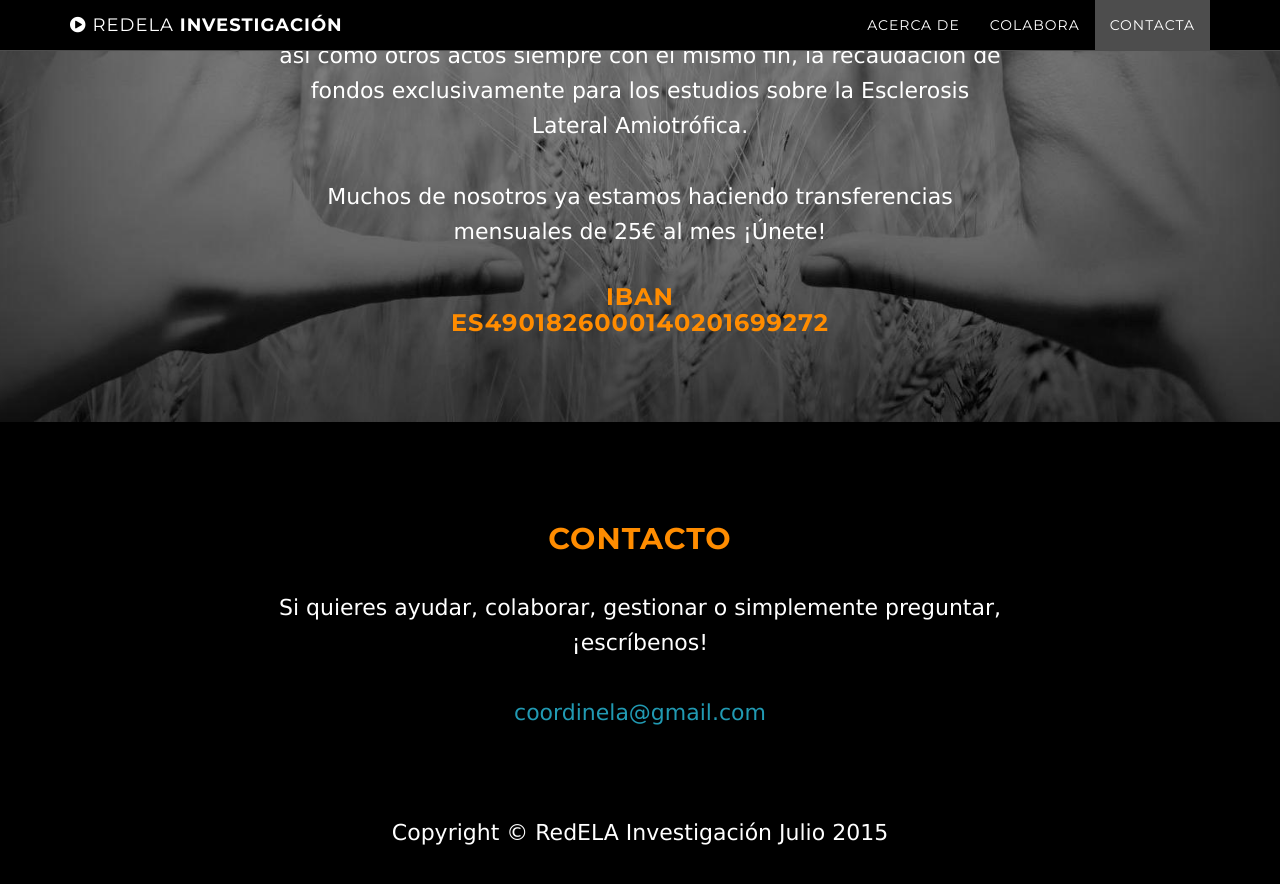
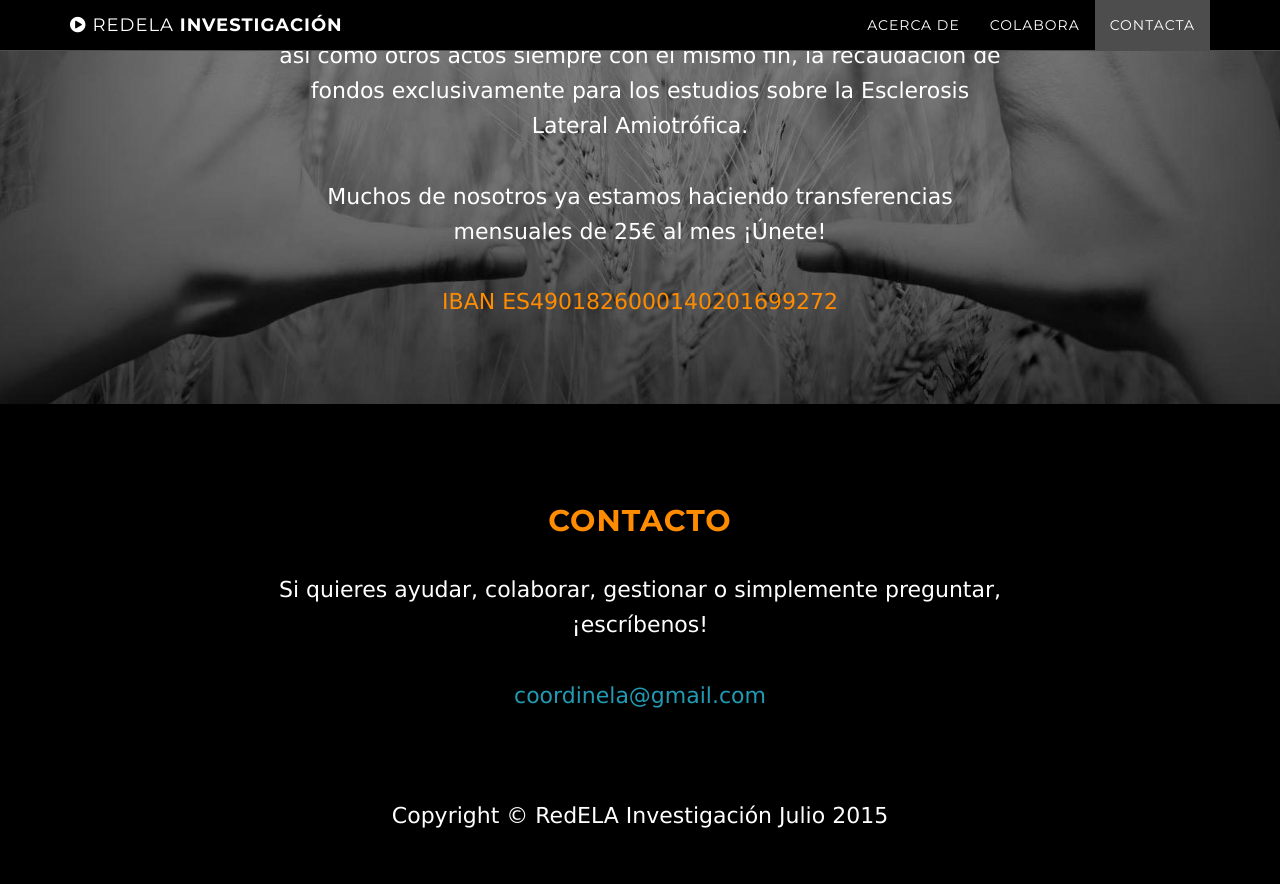
Before and after one commit to redela-investigacion/redela-investigacion-site, a Jekyll site: the page built from index.html, in a window 1280 px wide and 900 px high, scrolled down 1986 px. Shown: the top 884 px of the window. Built offline with Jekyll 4.4.1, drawn with Linux system fonts in a browser that asks for light colours.

Commit message:
fixes colabora section

```diff
--- a/_includes/colabora.html
+++ b/_includes/colabora.html
@@ -9,7 +9,7 @@
                     <p>Son bienvenidas todas las aportaciones voluntarias de cualquier persona, asociación, fundación o empresa que esté interesada en colaborar para subvencionar las distintas dichas investigaciones así como otros actos siempre con el mismo fin, la recaudación de fondos exclusivamente para los estudios sobre la Esclerosis Lateral Amiotrófica.</p>
                      <p>Muchos de nosotros ya estamos haciendo transferencias mensuales de 25€ al mes ¡Únete!</p>
 
-                    <h3>IBAN <br> ES4901826000140201699272</h3>
+                    <p style="color: #ff8c00;">IBAN ES4901826000140201699272</p>
 
                     <!--<btn class="btn btn-default btn-lg">Copiar número de cuenta</btn>-->
 
```
